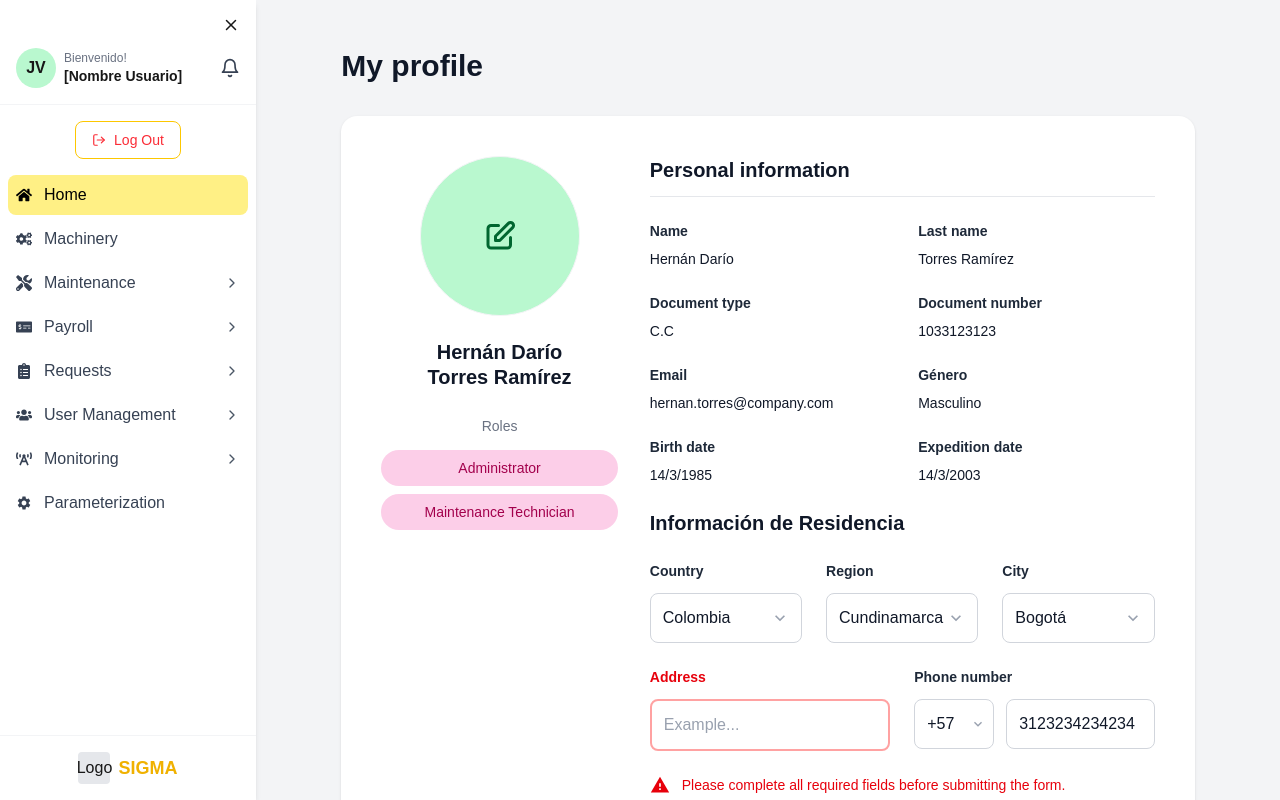
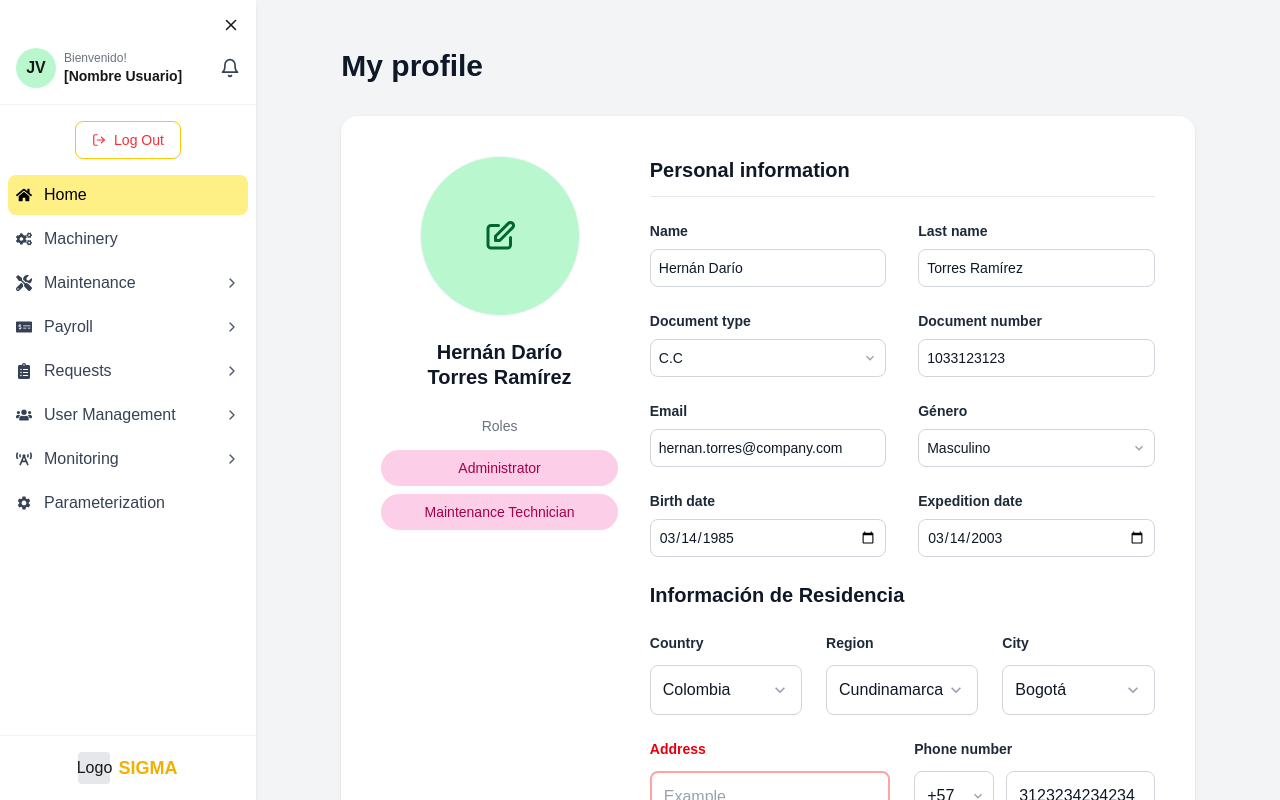
Before and after one commit to Minmgf/amms, a Next.js app: page /userProfile in a window 1280 px wide. Built offline with nearby package versions, Linux system fonts and the light colour scheme.

Commit message:
Cambio en el perfil

```diff
--- a/src/app/userProfile/page.jsx
+++ b/src/app/userProfile/page.jsx
@@ -13,8 +13,8 @@ const ProfilePage = () => {
     documentType: 'C.C',
     documentNumber: '1033123123',
     gender: 'Masculino',
-    birthDate: '14/3/1985',
-    expeditionDate: '14/3/2003',
+    birthDate: '1985-03-14',
+    expeditionDate: '2003-03-14',
     country: 'Colombia',
     region: 'Cundinamarca',
     city: 'Bogotá',
@@ -22,15 +22,109 @@ const ProfilePage = () => {
     phoneNumber: '3123234234234'
   });
 
+  const [errors, setErrors] = useState({});
   const [isChangePasswordModalOpen, setIsChangePasswordModalOpen] = useState(false);
   const [isChangePhotoModalOpen, setIsChangePhotoModalOpen] = useState(false);
   const [profilePhoto, setProfilePhoto] = useState(null);
 
+  const validateField = (name, value) => {
+    let error = '';
+
+    switch (name) {
+      case 'name':
+      case 'lastName':
+        if (!value.trim()) {
+          error = 'Este campo es requerido';
+        } else if (value.trim().length < 2) {
+          error = 'Debe tener al menos 2 caracteres';
+        } else if (!/^[a-zA-ZáéíóúÁÉÍÓÚñÑ\s]+$/.test(value)) {
+          error = 'Solo se permiten letras y espacios';
+        }
+        break;
+
+      case 'email':
+        if (!value.trim()) {
+          error = 'El email es requerido';
+        } else if (!/^[^\s@]+@[^\s@]+\.[^\s@]+$/.test(value)) {
+          error = 'Formato de email inválido';
+        }
+        break;
+
+      case 'documentNumber':
+        if (!value.trim()) {
+          error = 'El número de documento es requerido';
+        } else if (formData.documentType === 'C.C' && !/^\d{8,10}$/.test(value)) {
+          error = 'Cédula debe tener entre 8 y 10 dígitos';
+        } else if (formData.documentType === 'C.E' && !/^\d{6,12}$/.test(value)) {
+          error = 'Cédula de extranjería debe tener entre 6 y 12 dígitos';
+        } else if (formData.documentType === 'Passport' && !/^[A-Z0-9]{6,12}$/.test(value)) {
+          error = 'Pasaporte debe tener entre 6 y 12 caracteres alfanuméricos';
+        }
+        break;
+
+      case 'birthDate':
+        if (!value) {
+          error = 'La fecha de nacimiento es requerida';
+        } else {
+          const birthDate = new Date(value);
+          const today = new Date();
+          const age = today.getFullYear() - birthDate.getFullYear();
+          if (age < 18 || age > 100) {
+            error = 'Debe ser mayor de 18 años y menor de 100';
+          }
+        }
+        break;
+
+      case 'expeditionDate':
+        if (!value) {
+          error = 'La fecha de expedición es requerida';
+        } else {
+          const expeditionDate = new Date(value);
+          const birthDate = new Date(formData.birthDate);
+          const today = new Date();
+
+          if (expeditionDate > today) {
+            error = 'La fecha no puede ser futura';
+          } else if (expeditionDate < birthDate) {
+            error = 'No puede ser anterior a la fecha de nacimiento';
+          }
+        }
+        break;
+
+      case 'phoneNumber':
+        if (!value.trim()) {
+          error = 'El número de teléfono es requerido';
+        } else if (!/^\d{10}$/.test(value.replace(/\s/g, ''))) {
+          error = 'Debe tener exactamente 10 dígitos';
+        }
+        break;
+
+      case 'address':
+        if (!value.trim()) {
+          error = 'La dirección es requerida';
+        } else if (value.trim().length < 10) {
+          error = 'La dirección debe tener al menos 10 caracteres';
+        }
+        break;
+    }
+
+    return error;
+  };
+
   const handleInputChange = (e) => {
     const { name, value } = e.target;
+
+    // Actualizar el valor
     setFormData(prev => ({
       ...prev,
       [name]: value
+    }));
+
+    // Validar el campo y actualizar errores
+    const error = validateField(name, value);
+    setErrors(prev => ({
+      ...prev,
+      [name]: error
     }));
   };
 
@@ -115,35 +209,125 @@ const ProfilePage = () => {
               <div className="grid grid-cols-1 md:grid-cols-2 lg:grid-cols-2 xl:grid-cols-2 2xl:grid-cols-4 gap-y-6 gap-x-8 text-sm">
                 <div>
                   <span className="font-semibold text-gray-800 block mb-2">Name</span>
-                  <p className="text-gray-900 font-medium">{formData.name}</p>
+                  <input
+                    type="text"
+                    name="name"
+                    value={formData.name}
+                    onChange={handleInputChange}
+                    className={`w-full border rounded-lg p-2 text-gray-900 font-medium focus:outline-none focus:ring-2 ${
+                      errors.name
+                        ? 'border-red-300 focus:ring-red-500'
+                        : 'border-gray-300 focus:ring-blue-500'
+                    }`}
+                  />
+                  {errors.name && <p className="text-red-500 text-xs mt-1">{errors.name}</p>}
                 </div>
                 <div>
                   <span className="font-semibold text-gray-800 block mb-2">Last name</span>
-                  <p className="text-gray-900 font-medium">{formData.lastName}</p>
+                  <input
+                    type="text"
+                    name="lastName"
+                    value={formData.lastName}
+                    onChange={handleInputChange}
+                    className={`w-full border rounded-lg p-2 text-gray-900 font-medium focus:outline-none focus:ring-2 ${
+                      errors.lastName
+                        ? 'border-red-300 focus:ring-red-500'
+                        : 'border-gray-300 focus:ring-blue-500'
+                    }`}
+                  />
+                  {errors.lastName && <p className="text-red-500 text-xs mt-1">{errors.lastName}</p>}
                 </div>
                 <div>
                   <span className="font-semibold text-gray-800 block mb-2">Document type</span>
-                  <p className="text-gray-900 font-medium">{formData.documentType}</p>
+                  <div className="relative">
+                    <select
+                      name="documentType"
+                      value={formData.documentType}
+                      onChange={handleInputChange}
+                      className="w-full border border-gray-300 rounded-lg p-2 appearance-none bg-white text-gray-900 font-medium focus:outline-none focus:ring-2 focus:ring-blue-500"
+                    >
+                      <option value="C.C">C.C</option>
+                      <option value="C.E">C.E</option>
+                      <option value="Passport">Passport</option>
+                    </select>
+                    <MdKeyboardArrowDown className="absolute right-2 top-1/2 transform -translate-y-1/2 w-4 h-4 text-gray-400 pointer-events-none" />
+                  </div>
                 </div>
                 <div>
                   <span className="font-semibold text-gray-800 block mb-2">Document number</span>
-                  <p className="text-gray-900 font-medium">{formData.documentNumber}</p>
+                  <input
+                    type="text"
+                    name="documentNumber"
+                    value={formData.documentNumber}
+                    onChange={handleInputChange}
+                    className={`w-full border rounded-lg p-2 text-gray-900 font-medium focus:outline-none focus:ring-2 ${
+                      errors.documentNumber
+                        ? 'border-red-300 focus:ring-red-500'
+                        : 'border-gray-300 focus:ring-blue-500'
+                    }`}
+                  />
+                  {errors.documentNumber && <p className="text-red-500 text-xs mt-1">{errors.documentNumber}</p>}
                 </div>
                 <div>
                   <span className="font-semibold text-gray-800 block mb-2">Email</span>
-                  <p className="text-gray-900 font-medium">{formData.email}</p>
+                  <input
+                    type="email"
+                    name="email"
+                    value={formData.email}
+                    onChange={handleInputChange}
+                    className={`w-full border rounded-lg p-2 text-gray-900 font-medium focus:outline-none focus:ring-2 ${
+                      errors.email
+                        ? 'border-red-300 focus:ring-red-500'
+                        : 'border-gray-300 focus:ring-blue-500'
+                    }`}
+                  />
+                  {errors.email && <p className="text-red-500 text-xs mt-1">{errors.email}</p>}
                 </div>
                 <div>
                   <span className="font-semibold text-gray-800 block mb-2">Género</span>
-                  <p className="text-gray-900 font-medium">{formData.gender}</p>
+                  <div className="relative">
+                    <select
+                      name="gender"
+                      value={formData.gender}
+                      onChange={handleInputChange}
+                      className="w-full border border-gray-300 rounded-lg p-2 appearance-none bg-white text-gray-900 font-medium focus:outline-none focus:ring-2 focus:ring-blue-500"
+                    >
+                      <option value="Masculino">Masculino</option>
+                      <option value="Femenino">Femenino</option>
+                      <option value="Otro">Otro</option>
+                    </select>
+                    <MdKeyboardArrowDown className="absolute right-2 top-1/2 transform -translate-y-1/2 w-4 h-4 text-gray-400 pointer-events-none" />
+                  </div>
                 </div>
                 <div>
                   <span className="font-semibold text-gray-800 block mb-2">Birth date</span>
-                  <p className="text-gray-900 font-medium">{formData.birthDate}</p>
+                  <input
+                    type="date"
+                    name="birthDate"
+                    value={formData.birthDate}
+                    onChange={handleInputChange}
+                    className={`w-full border rounded-lg p-2 text-gray-900 font-medium focus:outline-none focus:ring-2 ${
+                      errors.birthDate
+                        ? 'border-red-300 focus:ring-red-500'
+                        : 'border-gray-300 focus:ring-blue-500'
+                    }`}
+                  />
+                  {errors.birthDate && <p className="text-red-500 text-xs mt-1">{errors.birthDate}</p>}
                 </div>
                 <div>
                   <span className="font-semibold text-gray-800 block mb-2">Expedition date</span>
-                  <p className="text-gray-900 font-medium">{formData.expeditionDate}</p>
+                  <input
+                    type="date"
+                    name="expeditionDate"
+                    value={formData.expeditionDate}
+                    onChange={handleInputChange}
+                    className={`w-full border rounded-lg p-2 text-gray-900 font-medium focus:outline-none focus:ring-2 ${
+                      errors.expeditionDate
+                        ? 'border-red-300 focus:ring-red-500'
+                        : 'border-gray-300 focus:ring-blue-500'
+                    }`}
+                  />
+                  {errors.expeditionDate && <p className="text-red-500 text-xs mt-1">{errors.expeditionDate}</p>}
                 </div>
               </div>
 
@@ -209,8 +393,13 @@ const ProfilePage = () => {
                     value={formData.address}
                     onChange={handleInputChange}
                     placeholder="Example..."
-                    className="w-full border-2 border-red-300 rounded-lg p-3 placeholder-gray-400 text-gray-900 focus:outline-none focus:ring-2 focus:ring-red-500 focus:border-transparent"
+                    className={`w-full border-2 rounded-lg p-3 placeholder-gray-400 text-gray-900 focus:outline-none focus:ring-2 ${
+                      errors.address
+                        ? 'border-red-300 focus:ring-red-500 focus:border-transparent'
+                        : 'border-red-300 focus:ring-red-500 focus:border-transparent'
+                    }`}
                   />
+                  {errors.address && <p className="text-red-500 text-xs mt-1">{errors.address}</p>}
                 </div>
                 <div>
                   <label className="block text-sm font-semibold text-gray-800 mb-3">Phone number</label>
@@ -221,22 +410,31 @@ const ProfilePage = () => {
                       </select>
                       <MdKeyboardArrowDown className="absolute right-2 top-1/2 transform -translate-y-1/2 w-4 h-4 text-gray-400 pointer-events-none" />
                     </div>
+                    <div>
                       <input
                         type="text"
                         name="phoneNumber"
                         value={formData.phoneNumber}
                         onChange={handleInputChange}
-                      className="min-w-0 border border-gray-300 rounded-lg p-3 text-gray-900 font-medium focus:outline-none focus:ring-2 focus:ring-blue-500"
+                        className={`w-full border rounded-lg p-3 text-gray-900 font-medium focus:outline-none focus:ring-2 ${
+                          errors.phoneNumber
+                            ? 'border-red-300 focus:ring-red-500'
+                            : 'border-gray-300 focus:ring-blue-500'
+                        }`}
                       />
+                      {errors.phoneNumber && <p className="text-red-500 text-xs mt-1">{errors.phoneNumber}</p>}
+                    </div>
                   </div>
                 </div>
               </div>
 
               {/* Error Message */}
-              <div className="grid grid-cols-[auto_1fr] gap-3 items-center text-red-600 ">
+              {(Object.keys(errors).some(key => errors[key]) || !formData.address.trim()) && (
+                <div className="grid grid-cols-[auto_1fr] gap-3 items-center text-red-600">
                   <MdWarning className="w-5 h-5" />
                   <p className="text-sm font-medium">Please complete all required fields before submitting the form.</p>
                 </div>
+              )}
 
               {/* Buttons */}
               <div className="grid grid-cols-1 md:grid-cols-[1fr_auto] gap-4 items-center">
```
Lines whose indentation alone changed are shown as unchanged.
